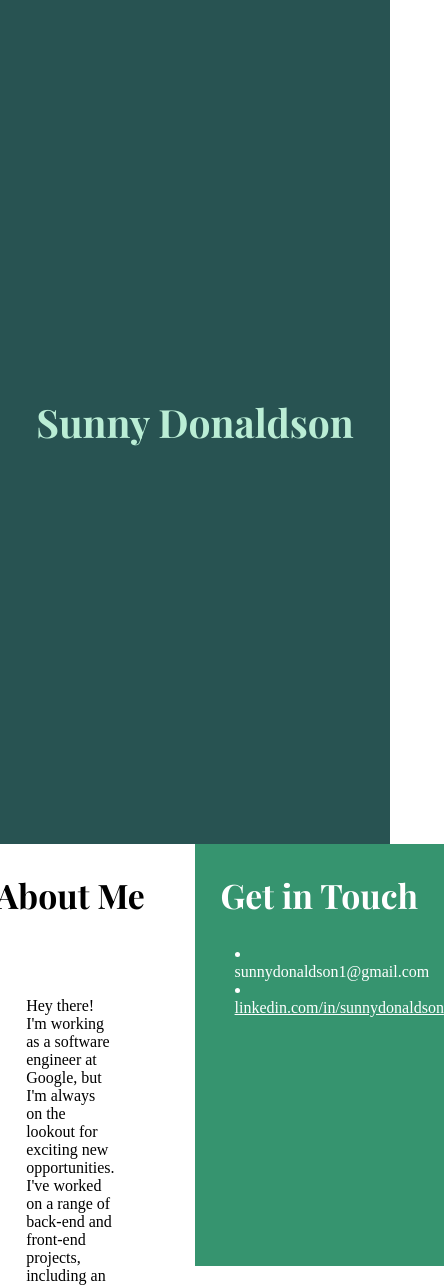
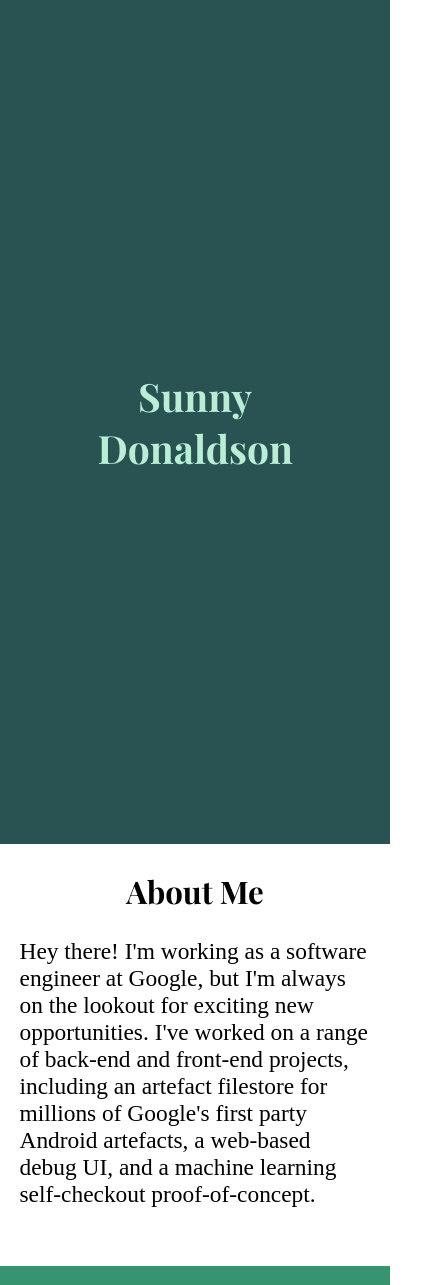
Before and after one commit to sunnydonaldson/sunnydonaldson.github.io, a plain HTML site: page index.html in a window 390 px wide. Shown: the top 1285 px of the page, 444 px wide, since content can reach past the window. Drawn offline with nearby package versions, Linux system fonts and the light colour scheme.

Commit message:
Fix style regression on mobile.

```diff
--- a/index.css
+++ b/index.css
@@ -1,9 +1,12 @@
 body {
   margin: 0;
+  width: 100vw;
+  height: 100vh;
 }
 
 p {
-  margin: 5rem;
+  margin: 5vmin;
+  font-size: 2.8vmin;
 }
 
 a:link {
@@ -13,8 +16,13 @@ a:link {
 a:visited {
   color: white;
 }
+
 ul {
   list-style: inside;
+}
+
+li {
+  font-size: 2.8vmin;
 }
 
 h1 {
@@ -32,6 +40,7 @@ h2 {
 .section {
   height: 100vh;
   width: 100vw;
+  max-width: 100%;
   display: flex;
 }
 
@@ -70,9 +79,20 @@ h2 {
 
 @media(max-width: 900px) {
   h1 {
-    font-size: 10vw;
+    font-size: 10vmin;
+    width: 50%;
   }
-  .section {
+
+  h2 {
+    font-size: 8vmin;
+  }
+
+  p, li {
+    font-size: 6vmin;
+  }
+
+  .half-section {
+    height: 100vh;
     flex-direction: column;
   }
 }
--- a/index.html
+++ b/index.html
@@ -12,7 +12,7 @@
   <link rel="preconnect" href="https://fonts.googleapis.com">
   <link rel="preconnect" href="https://fonts.gstatic.com" crossorigin>
   <link href="https://fonts.googleapis.com/css2?family=Playfair+Display:wght@700&display=swap" rel="stylesheet">
-  <link rel="stylesheet" href="index.css"/>
+  <link rel="stylesheet" href="./index.css"/>
 
 </head>
 
```
